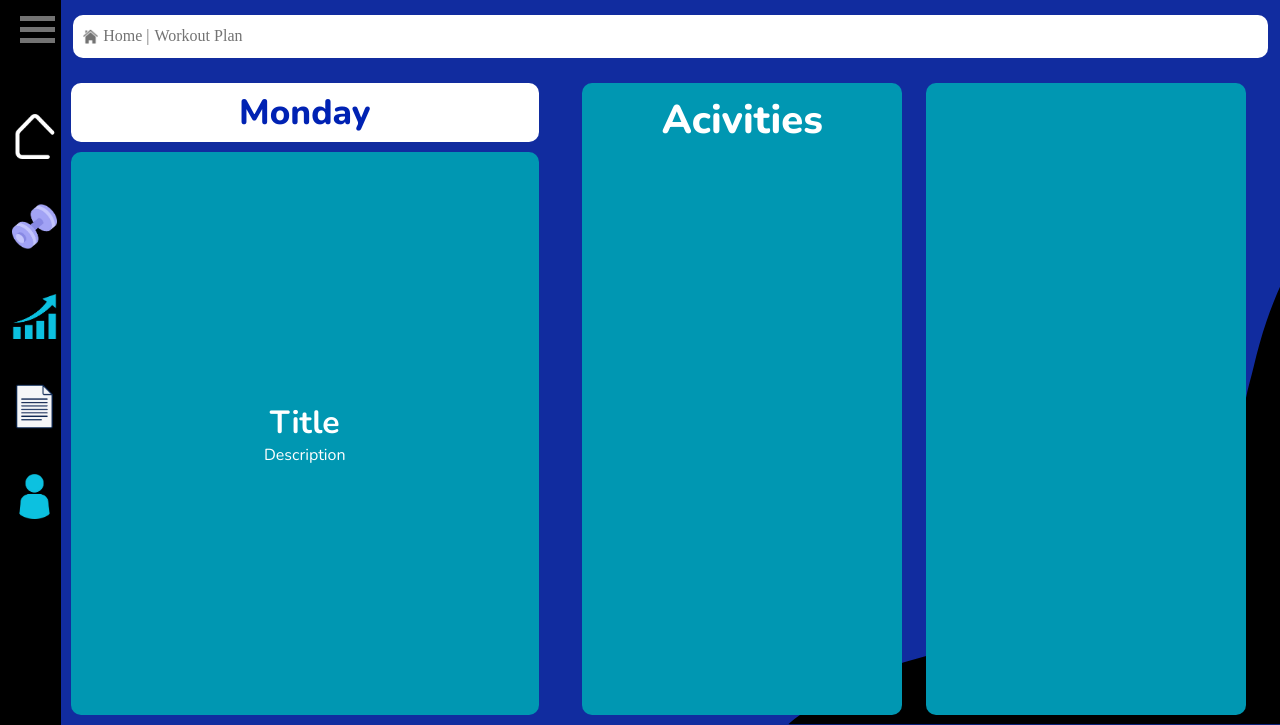
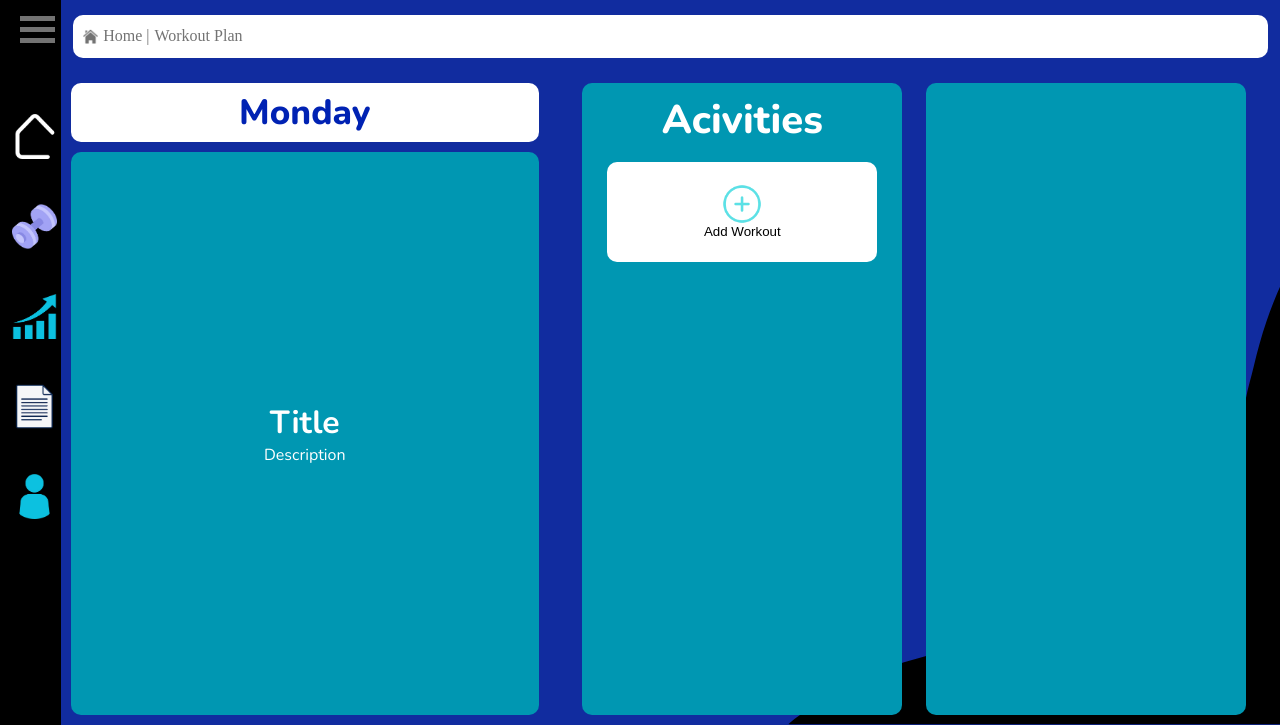
Before and after one commit to Iruys/CAPSTONE-project, a PHP site: page /HTML/workoutPlan.html in a window 1280 px wide. Shown: the part 100-825 px from the top of the page. Run offline with PHP 8.4, Linux system fonts and the light colour scheme.

Commit message:
adding ad button for activities section

```diff
--- a/CSS/workoutPlan.css
+++ b/CSS/workoutPlan.css
@@ -109,9 +109,7 @@ font-family: "arial";
 }
 
 
-
 /* nav */
-
 .container{
   display: flex;
 }
@@ -290,6 +288,7 @@ font-family: "arial";
   font-weight: 800;
   color: white;
   font-size: 40px;
+  margin-bottom: 15px;
 }
 
 .acts{
@@ -298,6 +297,25 @@ font-family: "arial";
   width: 45%;
   height: 100%;
 }
+
+.add-activity{
+  display: flex;
+  flex-direction: column;
+  align-items: center;
+  justify-content: center;
+  background-color: white;
+  border-radius: 10px;
+  width: 90%;
+  height: 100px;
+  border: none;
+  cursor: pointer;
+  transition: transform 0.4s ease-in-out;
+}
+
+.add-activity:active{
+  transform: scale(0.90);
+}
+
 
 @media screen and (max-width: 1168px) {
   /* header */
--- a/HTML/workoutPlan.html
+++ b/HTML/workoutPlan.html
@@ -72,6 +72,11 @@
       <div class="right">
         <div class="act1 acts">
           <h1>Acivities</h1>
+            <button class="add-activity">
+            <img src="../assets/AddButton.png" alt="" height="40">
+            <p>Add Workout</p>
+          </button>
+          <div class="act-container"></div>
         </div>
         <div class="act2 acts"></div>
       </div>
```
Also changed, not shown: Javascript/Progress.js (added, +13 -0 lines), CSS/Progress.css (added), HTML/Progress.html (added), assets/AddButton.png (added).
